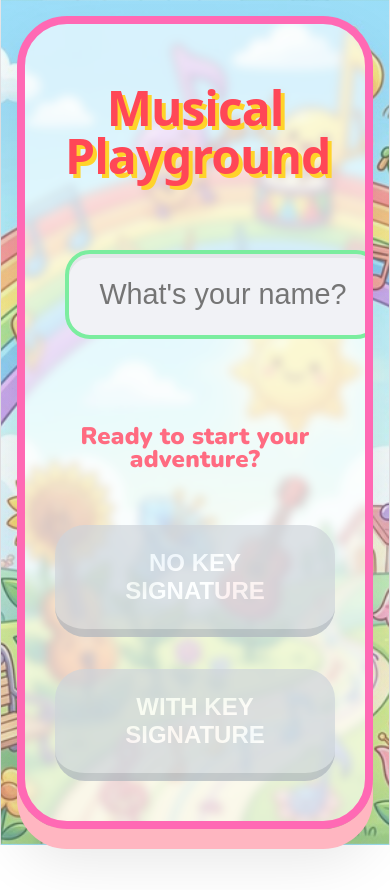
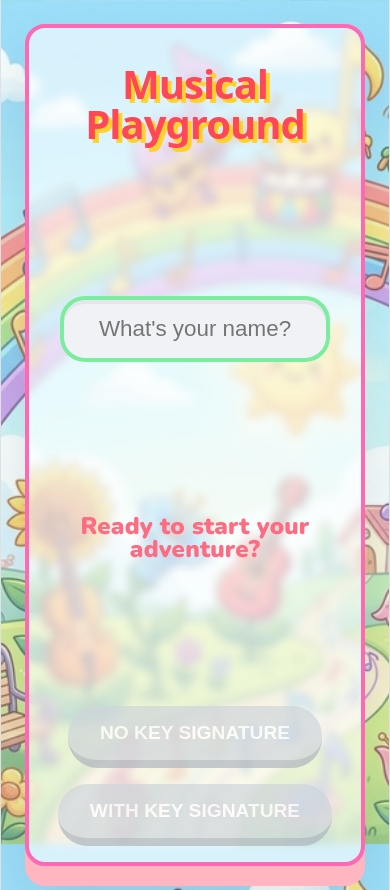
Before and after one commit to sunnycyk/musicgame, a React (Vite) app: page / in a window 390 px wide. Before the commit the page ends 845 px from the top, so only its background shows below. Built offline with nearby package versions, Linux system fonts and the light colour scheme.

Commit message:
mobile size

```diff
--- a/src/App.css
+++ b/src/App.css
@@ -292,3 +292,94 @@ body {
   0% { transform: translate(0, 0) scale(1); opacity: 1; }
   100% { transform: translate(var(--x), var(--y)) scale(0); opacity: 0; }
 }
+
+@media (max-width: 768px) {
+  .game-container {
+    padding: 1rem;
+    border-radius: 20px;
+    border-width: 4px;
+    min-height: 95vh;
+    margin: 0.5rem;
+  }
+
+  .menu-title {
+    font-size: 2.5rem;
+    margin-bottom: 1.5rem;
+  }
+
+  .name-input {
+    font-size: 1.4rem;
+    padding: 1rem;
+    width: 90%;
+    max-width: 300px;
+    box-sizing: border-box;
+  }
+
+  .name-input-group {
+    margin-bottom: 1.5rem;
+  }
+
+  .mode-selection {
+    flex-direction: column;
+    align-items: center;
+    gap: 1rem;
+  }
+
+  .menu-button {
+    min-width: 200px;
+    padding: 1rem 2rem;
+    font-size: 1.2rem;
+  }
+
+  .game-header {
+    flex-direction: row;
+    flex-wrap: wrap;
+    justify-content: center;
+    gap: 0.5rem;
+    margin-bottom: 1rem;
+  }
+
+  .stat-box {
+    padding: 0.5rem 1rem;
+    font-size: 1rem;
+  }
+
+  .card-container {
+    gap: 1rem;
+  }
+
+  .card {
+    width: 200px;
+    height: 240px;
+    border-radius: 25px;
+  }
+
+  .card-label {
+    font-size: 1rem;
+    padding: 0.3rem 1rem;
+  }
+
+  .answers-area {
+    flex-direction: column;
+    align-items: center;
+    gap: 0.8rem;
+    margin-top: 1.5rem;
+    width: 100%;
+  }
+
+  .answer-box {
+    width: 80%;
+    max-width: 250px;
+    padding: 0.8rem 2rem;
+    font-size: 2rem;
+    min-width: unset;
+  }
+
+  .stats-results {
+    padding: 1.5rem;
+  }
+
+  .player-highlight {
+    font-size: 2.5rem;
+  }
+}
--- a/src/App.tsx
+++ b/src/App.tsx
@@ -20,8 +20,16 @@ function App() {
   const [timer, setTimer] = useState(0);
   const [round, setRound] = useState(0);
   const [isTransitioning, setIsTransitioning] = useState(false);
+  const [isMobile, setIsMobile] = useState(window.innerWidth < 768);
 
   const MAX_ROUNDS = 30;
+
+  useEffect(() => {
+    const mediaQuery = window.matchMedia('(max-width: 768px)');
+    const handleMobileChange = (e: MediaQueryListEvent) => setIsMobile(e.matches);
+    mediaQuery.addEventListener('change', handleMobileChange);
+    return () => mediaQuery.removeEventListener('change', handleMobileChange);
+  }, []);
 
   useEffect(() => {
     let interval: number;
@@ -189,6 +197,23 @@ function App() {
 
       <main className="cards-area">
         <div className={`card-container ${isTransitioning ? 'fade-out' : 'fade-in'}`}>
+          {isMobile ? (
+            <div className="card-wrapper">
+              <span className="card-label">{gameMode === 'WITH_KEY' ? 'Key & Note' : 'Note'}</span>
+              <div className="card">
+                <MusicalCard
+                  type={gameMode === 'WITH_KEY' ? 'both' : 'note'}
+                  keySignature={currentKey.shortName}
+                  clef={currentKey.clef}
+                  note={currentNote}
+                  octave={currentOctave}
+                  width={isMobile ? 200 : 240}
+                  height={isMobile ? 240 : 300}
+                />
+              </div>
+            </div>
+          ) : (
+            <>
               {gameMode === 'WITH_KEY' && (
                 <div className="card-wrapper">
                   <span className="card-label">Key Signature</span>
@@ -197,6 +222,8 @@ function App() {
                       type="key"
                       keySignature={currentKey.shortName}
                       clef={currentKey.clef}
+                      width={240}
+                      height={300}
                     />
                   </div>
                 </div>
@@ -209,9 +236,13 @@ function App() {
                     note={currentNote}
                     clef={currentKey.clef}
                     octave={currentOctave}
+                    width={240}
+                    height={300}
                   />
                 </div>
               </div>
+            </>
+          )}
         </div>
       </main>
 
--- a/src/components/MusicalCard.tsx
+++ b/src/components/MusicalCard.tsx
@@ -2,14 +2,24 @@ import { useEffect, useRef } from 'react';
 import { Renderer, Stave, StaveNote, Formatter } from 'vexflow';
 
 interface MusicalCardProps {
-  type: 'key' | 'note';
+  type: 'key' | 'note' | 'both';
   keySignature?: string;
   clef?: 'treble' | 'bass';
   note?: string;
   octave?: number;
+  width?: number;
+  height?: number;
 }
 
-const MusicalCard: React.FC<MusicalCardProps> = ({ type, keySignature = 'C', clef = 'treble', note, octave = 4 }) => {
+const MusicalCard: React.FC<MusicalCardProps> = ({
+  type,
+  keySignature = 'C',
+  clef = 'treble',
+  note,
+  octave = 4,
+  width = 240,
+  height = 300
+}) => {
   const containerRef = useRef<HTMLDivElement>(null);
 
   useEffect(() => {
@@ -17,9 +27,10 @@ const MusicalCard: React.FC<MusicalCardProps> = ({ type, keySignature = 'C', cle
     containerRef.current.innerHTML = '';
 
     const renderer = new Renderer(containerRef.current, Renderer.Backends.SVG);
-    renderer.resize(240, 300);
+    renderer.resize(width, height);
     const context = renderer.getContext();
-    context.scale(1.2, 1.2);
+    const scale = width / 200; // Base scale on width
+    context.scale(scale, scale);
 
     // Custom styling
     context.setFillStyle('#2c3e50');
@@ -28,13 +39,13 @@ const MusicalCard: React.FC<MusicalCardProps> = ({ type, keySignature = 'C', cle
     const stave = new Stave(10, 60, 180);
     stave.addClef(clef);
 
-    if (type === 'key') {
+    if (type === 'key' || type === 'both') {
       stave.addKeySignature(keySignature);
     }
 
     stave.setContext(context).draw();
 
-    if (type === 'note' && note) {
+    if ((type === 'note' || type === 'both') && note) {
       const staveNote = new StaveNote({
         clef: clef,
         keys: [`${note.toLowerCase()}/${octave}`],
```
Lines whose indentation alone changed are shown as unchanged.
